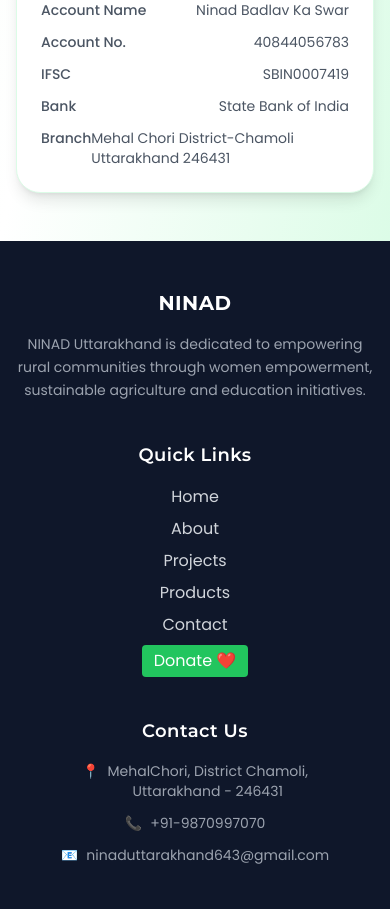
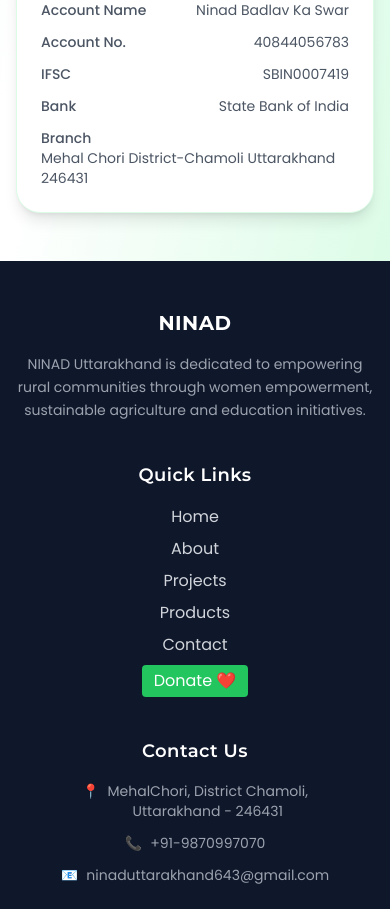
Before and after one commit to Altarina-creative/Ninad-, a React (Vite) app in the folder client/: page /donate in a window 390 px wide. Shown: the part 1660-2569 px from the top of the page. Built offline with nearby package versions, Linux system fonts and the light colour scheme.

Commit message:
Update Donate.jsx

```diff
--- a/client/src/pages/Donate.jsx
+++ b/client/src/pages/Donate.jsx
@@ -129,10 +129,12 @@ const Donate = () => {
                 <span>State Bank of India</span>
               </div>
 
-              <div className="flex justify-between">
+              <div className="flex flex-col md:flex-row md:justify-between">
                 <span className="font-medium">Branch</span>
-                <span>Mehal Chori District-Chamoli Uttarakhand 246431</span>
-              </div>
+                <span className="break-words md:text-right">
+                   Mehal Chori District-Chamoli Uttarakhand 246431
+                </span>
+                 </div>
 
             </div>
           </div>
```
